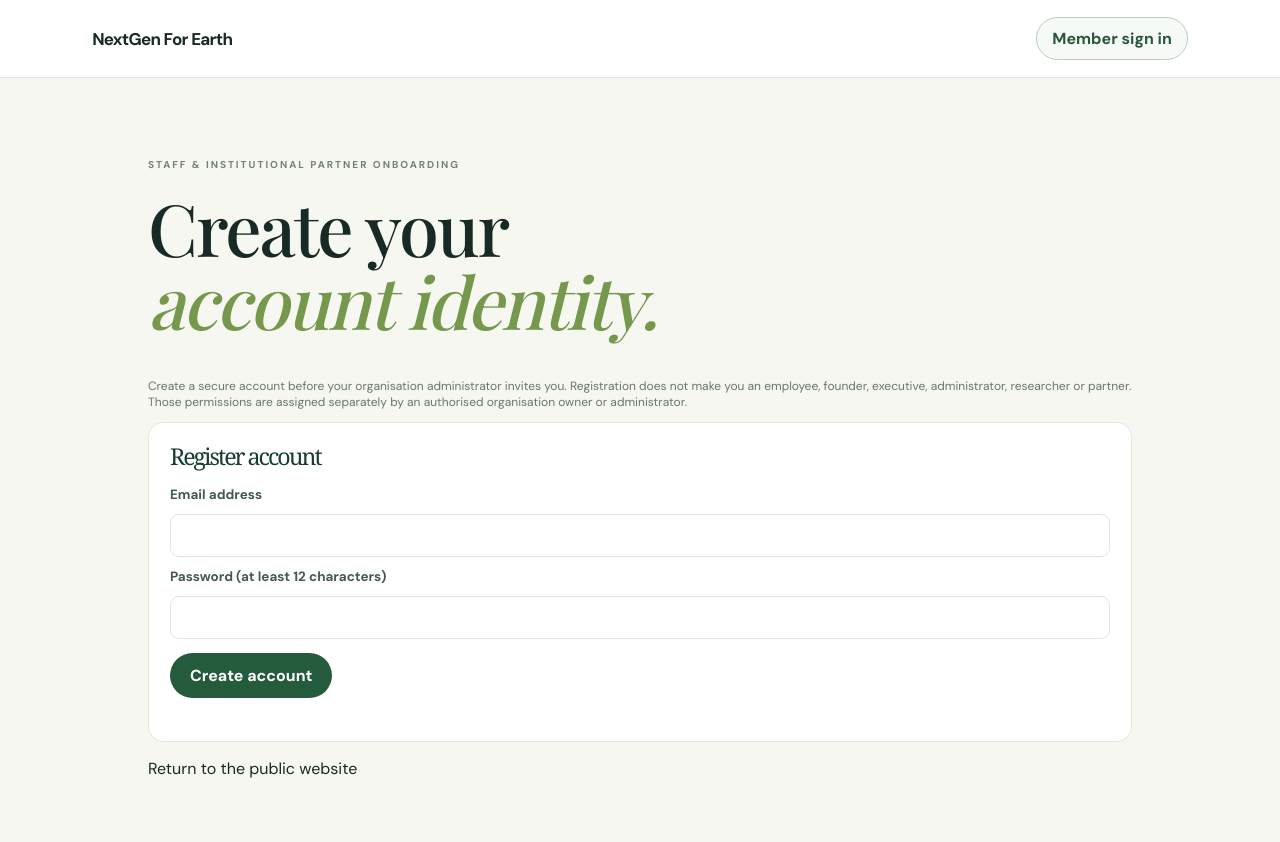
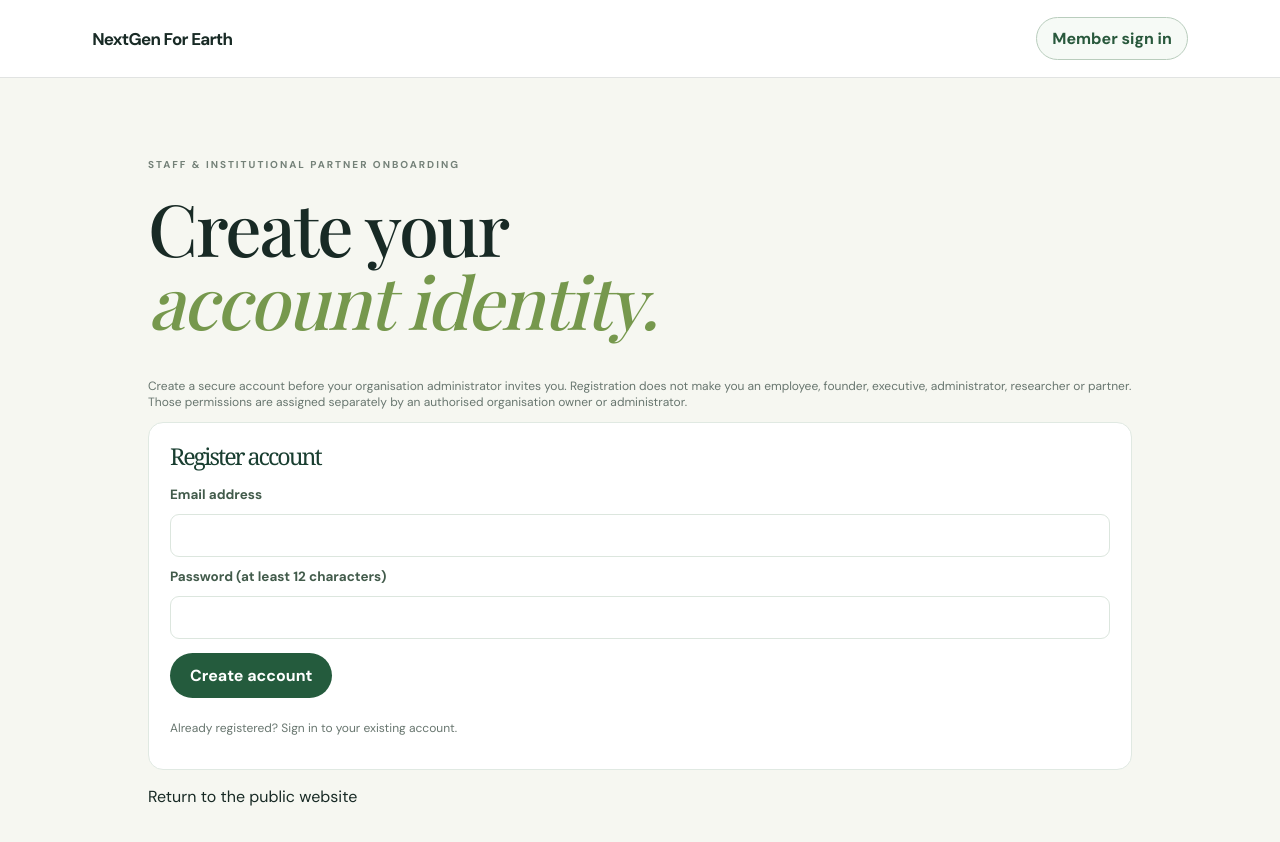
Before and after one commit to safuh/Stagingnextgenearth, a Next.js app in the folder web/: page /staff/register in a window 1280 px wide. Shown: the top 842 px of the page. Built offline with nearby package versions, Linux system fonts and the light colour scheme; a web font is replaced by a local one.

Commit message:
fix(onboarding): link existing staff accounts to sign-in

```diff
--- a/web/app/staff/register/page.tsx
+++ b/web/app/staff/register/page.tsx
@@ -55,6 +55,7 @@ export default function StaffAccountRegistrationPage() {
               <input id="staff-password" type="password" autoComplete="new-password" minLength={12} value={password} onChange={(event) => setPassword(event.target.value)} required />
               <button className="primary-action" disabled={busy}>{busy ? "Creating account…" : "Create account"}</button>
             </form>
+            <p className="workspace-muted">Already registered? <Link href="/#access">Sign in to your existing account</Link>.</p>
           </section>
         )}
         <p><Link href="/">Return to the public website</Link></p>
```
